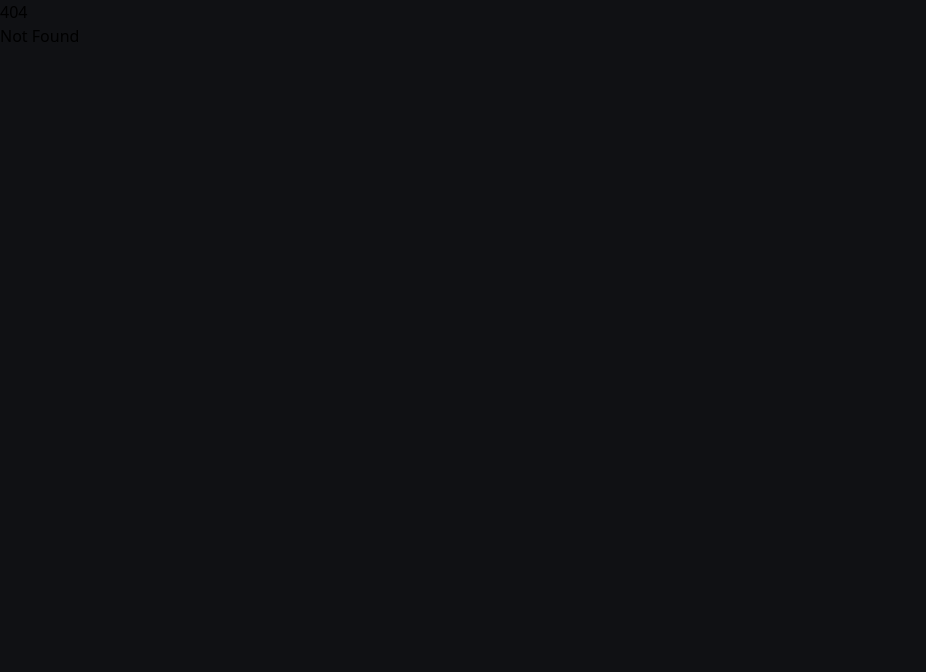
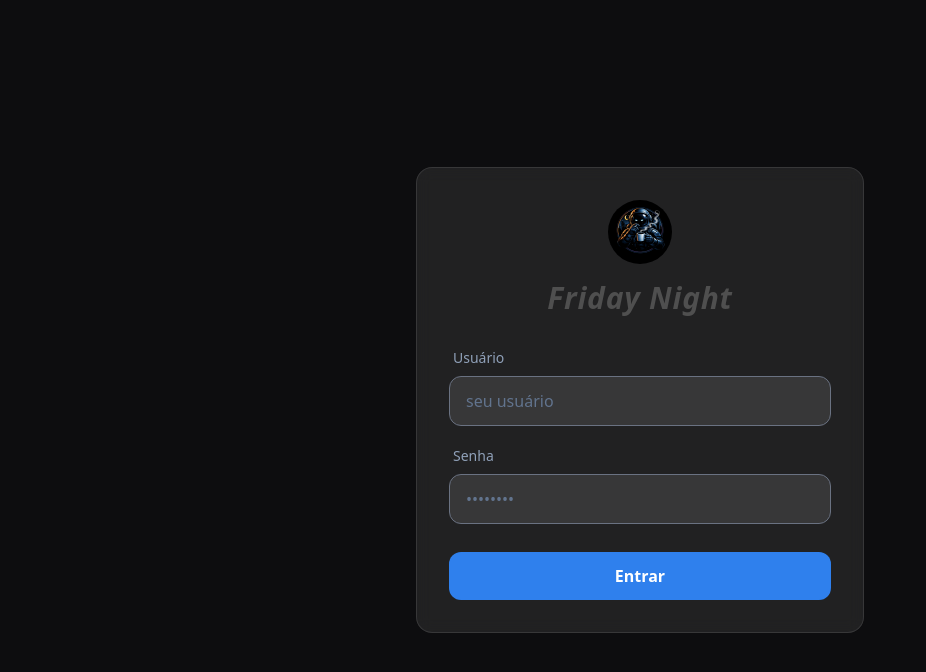
Before and after one commit to alepretto/friday-night-web, a SvelteKit app in the folder web/: page /login in a window 1280 px wide. Before the commit this address had no page. Shown: the top 672 px of the page, without its empty margins (0-926 px from the left). Built offline with nearby package versions, Linux system fonts and the light colour scheme.

Commit message:
criando tela de login

```diff
--- a/web/src/app.d.ts
+++ b/web/src/app.d.ts
@@ -3,7 +3,9 @@
 declare global {
 	namespace App {
 		// interface Error {}
-		// interface Locals {}
+		interface Locals {
+			token: string | null;
+		}
 		// interface PageData {}
 		// interface PageState {}
 		// interface Platform {}
--- /dev/null
+++ b/web/src/hooks.server.ts
@@ -0,0 +1,19 @@
+import { redirect } from '@sveltejs/kit';
+import type { Handle } from '@sveltejs/kit';
+
+export const handle: Handle = async ({ event, resolve }) => {
+	const token = event.cookies.get('auth_token') ?? null;
+	event.locals.token = token;
+
+	const { pathname } = event.url;
+
+	if (pathname.startsWith('/friday') && !token) {
+		throw redirect(303, '/login');
+	}
+
+	if (pathname === '/login' && token) {
+		throw redirect(303, '/friday/dashboard');
+	}
+
+	return resolve(event);
+};
--- /dev/null
+++ b/web/src/lib/server/api.ts
@@ -0,0 +1,18 @@
+export const API_BASE_URL = 'http://localhost:8000/api/v1';
+
+export async function apiFetch(
+	path: string,
+	token: string | null,
+	options: RequestInit = {}
+): Promise<Response> {
+	const headers: HeadersInit = {
+		'Content-Type': 'application/json',
+		...(token ? { Authorization: `Bearer ${token}` } : {}),
+		...(options.headers ?? {})
+	};
+
+	return fetch(`${API_BASE_URL}${path}`, {
+		...options,
+		headers
+	});
+}
--- a/web/src/lib/types/account.ts
+++ b/web/src/lib/types/account.ts
@@ -1,5 +1,3 @@
-
-
 export type AccountType = 'bank' | 'investment' | 'cash' | 'benefict';
 
 export interface Account {
--- /dev/null
+++ b/web/src/routes/+page.server.ts
@@ -0,0 +1,6 @@
+import { redirect } from '@sveltejs/kit';
+import type { PageServerLoad } from './$types';
+
+export const load: PageServerLoad = () => {
+	throw redirect(303, '/login');
+};
--- a/web/src/routes/friday/+layout.svelte
+++ b/web/src/routes/friday/+layout.svelte
@@ -27,10 +27,7 @@
 		{ label: 'Events', icon: CalendarIcon, route: '/friday/events' }
 	] as const;
 
-	const bottomItems = [
-		{ label: 'Config', icon: SettingsIcon, route: '/friday/config' },
-		{ label: 'Logout', icon: LogOutIcon, route: '/friday/config' } //'/logout'
-	] as const;
+	const bottomItems = [{ label: 'Config', icon: SettingsIcon, route: '/friday/config' }] as const;
 </script>
 
 <div class="flex h-screen w-screen flex-col overflow-hidden">
@@ -92,6 +89,19 @@
 						{/if}
 					</button>
 				{/each}
+
+				<form method="POST" action="/login?/logout">
+					<button
+						type="submit"
+						title={!sidebarOpen ? 'Logout' : ''}
+						class="text-md flex w-full items-center gap-5 rounded-lg px-2.5 py-2 font-medium text-slate-300 transition-all hover:bg-white/4 hover:text-slate-300"
+					>
+						<span class="shrink-0"><LogOutIcon size={25} /></span>
+						{#if sidebarOpen}
+							<span class="truncate">Logout</span>
+						{/if}
+					</button>
+				</form>
 			</nav>
 		</aside>
 
--- a/web/src/routes/layout.css
+++ b/web/src/routes/layout.css
@@ -9,8 +9,8 @@
 	--color-failed: #852221;
 
 	--color-friday-blue: #2f80ed;
-	--color-friday-red: #EB5757;
-	--color-friday-orange: #F2994A;
+	--color-friday-red: #eb5757;
+	--color-friday-orange: #f2994a;
 
 	--color-danger: #ff2d55;
 
@@ -20,5 +20,4 @@
 
 body {
 	background-color: #101114;
-
 }
--- /dev/null
+++ b/web/src/routes/login/+page.server.ts
@@ -0,0 +1,46 @@
+import { fail, redirect } from '@sveltejs/kit';
+import type { Actions } from './$types';
+import { API_BASE_URL } from '$lib/server/api';
+
+export const actions: Actions = {
+	login: async ({ request, cookies }) => {
+		const data = await request.formData();
+		const email = data.get('username') as string;
+		const password = data.get('password') as string;
+
+		if (!email || !password) {
+			return fail(400, { error: 'Usuário e senha são obrigatórios' });
+		}
+
+		let response: Response;
+		try {
+			response = await fetch(`${API_BASE_URL}/auth/login`, {
+				method: 'POST',
+				headers: { 'Content-Type': 'application/json' },
+				body: JSON.stringify({ email, password })
+			});
+		} catch {
+			return fail(503, { error: 'Não foi possível conectar ao servidor' });
+		}
+
+		if (!response.ok) {
+			return fail(401, { error: 'Credenciais inválidas' });
+		}
+
+		const { access_token } = await response.json();
+
+		cookies.set('auth_token', access_token, {
+			path: '/',
+			httpOnly: true,
+			sameSite: 'strict',
+			secure: false
+		});
+
+		throw redirect(303, '/friday/dashboard');
+	},
+
+	logout: async ({ cookies }) => {
+		cookies.delete('auth_token', { path: '/' });
+		throw redirect(303, '/login');
+	}
+};
--- /dev/null
+++ b/web/src/routes/login/+page.svelte
@@ -0,0 +1,70 @@
+<script lang="ts">
+	import { enhance } from '$app/forms';
+	import type { ActionData } from './$types';
+
+	let { form }: { form: ActionData } = $props();
+
+	let loading = $state(false);
+</script>
+
+<div class="flex h-screen w-screen items-center justify-center bg-[#0d0d0f]">
+	<div
+		class="w-full max-w-md rounded-2xl border border-white/10 bg-secondary/30 p-8 backdrop-blur-sm"
+	>
+		<div class="mb-8 text-center">
+			<img src="/logo-friday.png" alt="Friday Night" class="mx-auto mb-4 h-16 w-16 rounded-full" />
+			<h1 class="text-3xl font-extrabold tracking-wide text-secondary italic">Friday Night</h1>
+		</div>
+
+		{#if form?.error}
+			<div class="mb-4 rounded-xl bg-failed/20 px-4 py-3 text-sm text-failed">
+				{form.error}
+			</div>
+		{/if}
+
+		<form
+			method="POST"
+			action="?/login"
+			use:enhance={() => {
+				loading = true;
+				return async ({ update }) => {
+					loading = false;
+					await update();
+				};
+			}}
+			class="flex flex-col gap-5"
+		>
+			<div class="flex flex-col gap-2">
+				<label class="pl-1 text-sm text-slate-400" for="username">Usuário</label>
+				<input
+					id="username"
+					name="username"
+					type="text"
+					required
+					class="w-full rounded-xl bg-white/10 px-4 py-3 text-white outline-none placeholder:text-slate-500 focus:ring-2 focus:ring-white/20"
+					placeholder="seu usuário"
+				/>
+			</div>
+
+			<div class="flex flex-col gap-2">
+				<label class="pl-1 text-sm text-slate-400" for="password">Senha</label>
+				<input
+					id="password"
+					name="password"
+					type="password"
+					required
+					class="w-full rounded-xl bg-white/10 px-4 py-3 text-white outline-none placeholder:text-slate-500 focus:ring-2 focus:ring-white/20"
+					placeholder="••••••••"
+				/>
+			</div>
+
+			<button
+				type="submit"
+				disabled={loading}
+				class="mt-2 w-full rounded-xl bg-friday-blue px-4 py-3 font-semibold text-white transition hover:opacity-90 disabled:opacity-50"
+			>
+				{loading ? 'Entrando...' : 'Entrar'}
+			</button>
+		</form>
+	</div>
+</div>
```
Also changed, not shown: web/src/lib/utils/date.ts (+3 -4 lines), 1 other file (tests, documents, lock files or other folders). Lines whose indentation alone changed are shown as unchanged.
